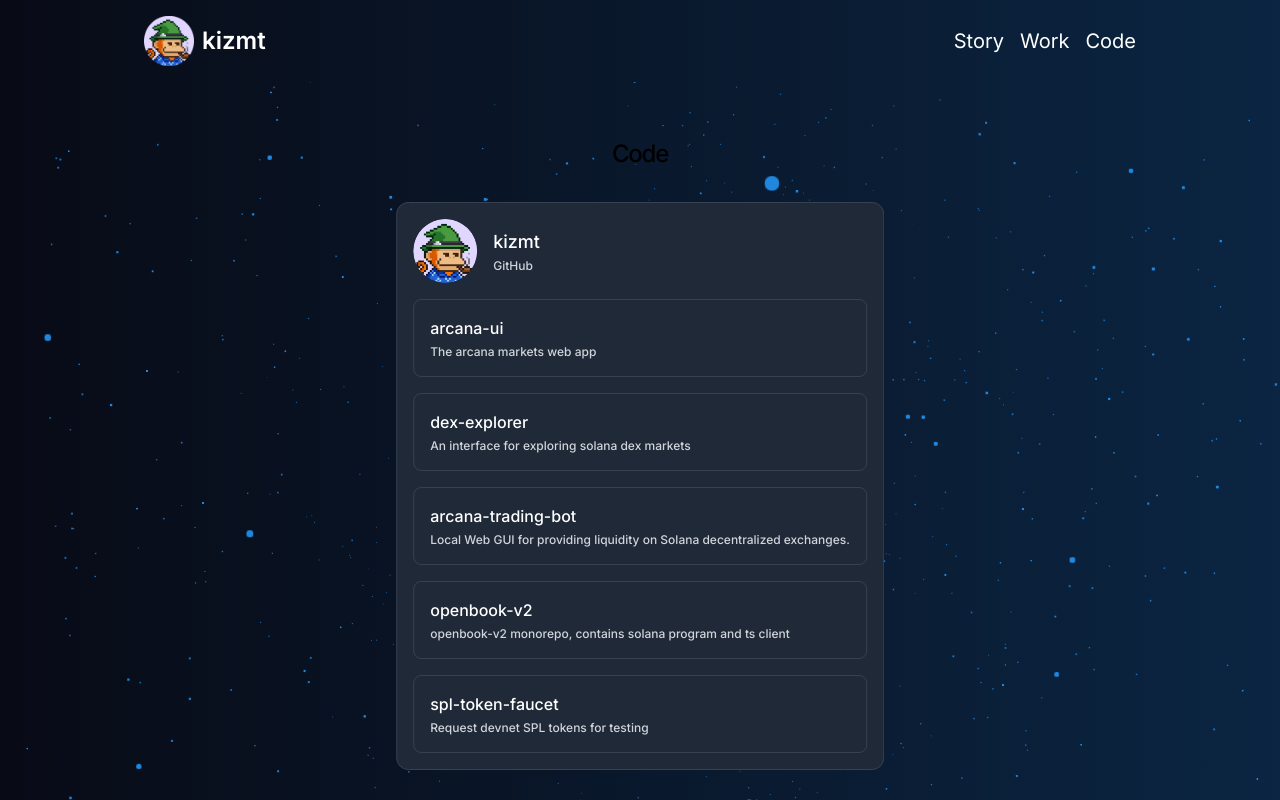
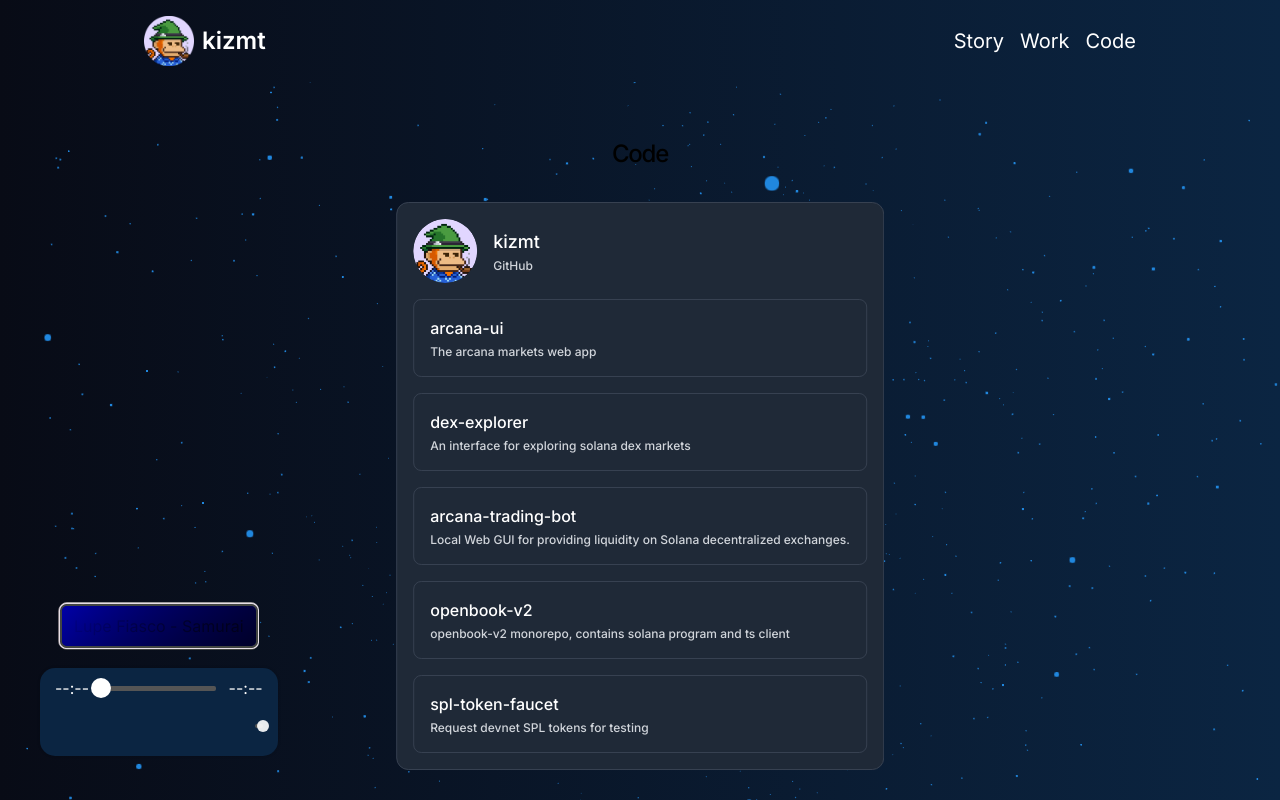
Before and after one commit to kizmt/k1zmt, a Next.js app: page /code in a window 1280 px wide. Built offline with nearby package versions, Linux system fonts and the light colour scheme; no server answers.

Commit message:
react-h5-global

```diff
--- a/public/styles/ff7-ui.css
+++ b/public/styles/ff7-ui.css
@@ -2,7 +2,7 @@
     border: solid 2px #424542;
     border-radius: 7px;
     box-shadow: 1px 1px #e7dfe7, -1px -1px #e7dfe7, 1px -1px #e7dfe7, -1px 1px #e7dfe7, 0 -2px #9c9a9c, -2px 0 #7b757b, 0 2px #424542;
-    padding: 5px 10px 0 10px;
+    padding: 8px 12px 8px 12px;
     background: linear-gradient(45deg, /* BL */
     rgb(0, 0, 80), /* TR */
     rgb(0, 0, 128));
@@ -12,7 +12,7 @@
     outline: none;
     overflow: hidden;
     text-align: center; /* Center the text inside the <p> tag */
-    margin: 10px;     /* Center the <p> tag as a block element */
+    margin: 20px;     /* Center the <p> tag as a block element */
   }
 
   .ff7-window:before, .ff7-window:after {
--- a/src/app/globals.css
+++ b/src/app/globals.css
@@ -87,18 +87,6 @@ nav {
   font-family: "Inter", sans-serif;
 }
 
-/* Custom CSS for the audio player */
-.custom-audio-player {
-  border-radius: 15px; /* Adjust the radius as needed */
-  overflow: hidden;    /* Ensure that child elements do not overflow the rounded corners */
-}
-
-/* Targeting the audio player wrapper */
-.rhap_container {
-  border-radius: 15px; /* Adjust the radius as needed */
-  overflow: hidden;    /* Ensure that child elements do not overflow the rounded corners */
-}
-
 .fade-in-text {
   opacity: 0;
   animation: fadeIn 3s forwards;
@@ -151,3 +139,286 @@ nav {
   scrollbar-width: thin;
   scrollbar-color: #0b2542 #080b16;
 }
+
+/* Custom CSS for the audio player */
+.custom-audio-player {
+  border-radius: 15px; /* Adjust the radius as needed */
+  overflow: hidden;    /* Ensure that child elements do not overflow the rounded corners */
+  box-shadow: 0 4px 8px rgba(0, 0, 0, 0.2); /* Add a subtle shadow for depth */
+  background-color: #0b2542; /* Light background color for better contrast */
+  padding: 10px; /* Add some padding for better spacing */
+  width: 600px; /* Set the fixed width */
+  margin: 0 auto; /* Center the player horizontally */
+}
+
+/* Audio player container */
+.rhap_container {
+  box-sizing: border-box;
+  display: flex;
+  flex-direction: column;
+  line-height: 1;
+  font-family: 'Inter', sans-serif;
+  width: 100%;
+  padding: 10px 15px;
+  background-color: #0b2542;
+  box-shadow: 0 0 3px 0 rgba(0, 0, 0, 0.2);
+  border-radius: 15px;
+}
+
+.rhap_container:focus:not(:focus-visible) {
+  outline: 0;
+}
+
+.rhap_container svg {
+  vertical-align: initial; /* overwrite Bootstrap default */
+}
+
+.rhap_header {
+  margin-bottom: 10px;
+}
+
+.rhap_footer {
+  margin-top: 5px;
+}
+
+.rhap_main {
+  display: flex;
+  flex-direction: column;
+  flex: 1 1 auto;
+}
+
+.rhap_stacked .rhap_controls-section {
+  margin-top: 8px;
+}
+
+.rhap_horizontal {
+  flex-direction: row;
+}
+
+.rhap_horizontal .rhap_controls-section {
+  margin-left: 8px;
+}
+
+.rhap_horizontal-reverse {
+  flex-direction: row-reverse;
+}
+
+.rhap_horizontal-reverse .rhap_controls-section {
+  margin-right: 8px;
+}
+
+.rhap_stacked-reverse {
+  flex-direction: column-reverse;
+}
+
+.rhap_stacked-reverse .rhap_controls-section {
+  margin-bottom: 8px;
+}
+
+.rhap_progress-section {
+  display: flex;
+  flex: 3 1 auto;
+  align-items: center;
+}
+
+.rhap_progress-container {
+  display: flex;
+  align-items: center;
+  height: 20px;
+  flex: 1 0 auto;
+  align-self: center;
+  margin: 0 calc(10px + 1%);
+  cursor: pointer;
+  user-select: none;
+  -webkit-user-select: none;
+}
+
+.rhap_progress-container:focus:not(:focus-visible) {
+  outline: 0;
+}
+
+.rhap_time {
+  color: #ffffff;
+  font-size: 16px;
+  user-select: none;
+  -webkit-user-select: none;
+}
+
+.rhap_progress-bar {
+  box-sizing: border-box;
+  position: relative;
+  z-index: 0;
+  width: 100%;
+  height: 5px;
+  background-color: #555;
+  border-radius: 2px;
+}
+
+.rhap_progress-filled {
+  height: 100%;
+  position: absolute;
+  z-index: 2;
+  background-color: #ffffff;
+  border-radius: 2px;
+}
+
+.rhap_progress-bar-show-download {
+  background-color: rgba(#555, 0.5);
+}
+
+.rhap_download-progress {
+  height: 100%;
+  position: absolute;
+  z-index: 1;
+  background-color: #555;
+  border-radius: 2px;
+}
+
+.rhap_progress-indicator {
+  box-sizing: border-box;
+  position: absolute;
+  z-index: 3;
+  width: 20px;
+  height: 20px;
+  margin-left: -10px;
+  top: -8px;
+  background: #ffffff;
+  border-radius: 50px;
+  box-shadow: rgba(#ffffff, 0.5) 0 0 5px;
+}
+
+.rhap_controls-section {
+  display: flex;
+  flex: 1 1 auto;
+  justify-content: space-between;
+  align-items: center;
+}
+
+.rhap_additional-controls {
+  display: flex;
+  flex: 1 0 auto;
+  align-items: center;
+}
+
+.rhap_repeat-button {
+  font-size: 26px;
+  width: 26px;
+  height: 26px;
+  color: #ffffff;
+  margin-right: 6px;
+}
+
+.rhap_main-controls {
+  flex: 0 1 auto;
+  display: flex;
+  justify-content: center;
+  align-items: center;
+}
+
+.rhap_main-controls-button {
+  margin: 0 3px;
+  color: #ffffff;
+  font-size: 35px;
+  width: 35px;
+  height: 35px;
+}
+
+.rhap_play-pause-button {
+  font-size: 40px;
+  width: 40px;
+  height: 40px;
+}
+
+.rhap_volume-controls {
+  display: flex;
+  flex: 1 0 auto;
+  justify-content: flex-end;
+  align-items: center;
+}
+
+.rhap_volume-button {
+  flex: 0 0 26px;
+  font-size: 26px;
+  width: 26px;
+  height: 26px;
+  color: #ffffff;
+  margin-right: 6px;
+}
+
+.rhap_volume-container {
+  display: flex;
+  align-items: center;
+  flex: 0 1 100px;
+  user-select: none;
+  -webkit-user-select: none;
+}
+
+.rhap_volume-bar-area {
+  display: flex;
+  align-items: center;
+  width: 100%;
+  height: 14px;
+  cursor: pointer;
+}
+
+.rhap_volume-bar-area:focus:not(:focus-visible) {
+  outline: 0;
+}
+
+.rhap_volume-bar {
+  box-sizing: border-box;
+  position: relative;
+  width: 100%;
+  height: 4px;
+  background: #555;
+  border-radius: 2px;
+}
+
+.rhap_volume-indicator {
+  box-sizing: border-box;
+  position: absolute;
+  width: 12px;
+  height: 12px;
+  margin-left: -6px;
+  left: 0;
+  top: -4px;
+  background: #ffffff;
+  opacity: 0.9;
+  border-radius: 50px;
+  box-shadow: rgba(#ffffff, 0.5) 0 0 3px;
+  cursor: pointer;
+}
+
+.rhap_volume-indicator:hover {
+  opacity: 0.9;
+}
+
+.rhap_volume-filled {
+  height: 100%;
+  position: absolute;
+  z-index: 2;
+  background-color: #ffffff;
+  border-radius: 2px;
+}
+
+/* Utils */
+.rhap_button-clear {
+  background-color: transparent;
+  border: none;
+  padding: 0;
+  overflow: hidden;
+  cursor: pointer;
+}
+
+.rhap_button-clear:hover {
+  opacity: 0.9;
+  transition-duration: 0.2s;
+}
+
+.rhap_button-clear:active {
+  opacity: 0.95;
+}
+
+.rhap_button-clear:focus:not(:focus-visible) {
+  outline: 0;
+}
--- a/src/app/layout.tsx
+++ b/src/app/layout.tsx
@@ -2,6 +2,7 @@ import "./globals.css";
 import type { Metadata } from "next";
 import { Inter } from "next/font/google";
 import { Analytics } from '@vercel/analytics/react';
+import MusicPlayer from "../components/Audio/AudioPlayer"; // Correct path
 
 const inter = Inter({ subsets: ["latin"] });
 
@@ -18,9 +19,14 @@ export default function RootLayout({
   return (
     <html lang="en">
       <body className={inter.className}>
-        {children}
-        <Analytics />
-        </body>
+        <div style={{ minHeight: "100vh", display: "flex", flexDirection: "column" }}>
+          <main style={{ flex: "1" }}>
+            {children}
+          </main>
+          <Analytics />
+          <MusicPlayer />
+        </div>
+      </body>
     </html>
   );
 }
--- a/src/components/2D/Footer/Footer.tsx
+++ b/src/components/2D/Footer/Footer.tsx
@@ -2,12 +2,10 @@ import Link from "next/link";
 import { FaGithub } from "react-icons/fa";
 import { FaTelegram, FaX } from "react-icons/fa6";
 import { GrMail } from "react-icons/gr";
-import MusicPlayer from "@/components/Audio/AudioPlayer";
 
 export default function Footer() {
     return (
-        <footer className="min-w-full px-4 py-1 top-0 z-10 text-white bg_primary">
-            <MusicPlayer />
+        <footer className="min-w-full px-4 py-8 top-0 z-10 text-white bg_primary">
             <div className="flex items-center justify-center mx-auto p-4 text-2xl">
             <Link href="/" className="flex items-center sm:text-2xl text-lg font-semibold text-white hover:text-orange no-underline">
                         <span>contact</span>
--- a/src/components/2D/Overlay/Overlay2.tsx
+++ b/src/components/2D/Overlay/Overlay2.tsx
@@ -10,7 +10,7 @@ import trunks from '../../../../public/images/gifs/trunks.gif';
 
 function Overlay2() {
   return (
-    <div className="antialiased absolute max-w-2xl flex flex-col md:flex-row mx-4 mt-8 lg:mx-auto centered-text">
+    <div className="antialiased absolute max-w-2xl flex flex-col md:flex-row mx-4 mt-8 lg:mx-auto centered-text z-50">
       <div className="flex-auto min-w-0 mt-6 flex flex-col px-2 md:px-0">
         <h1 className="fade-in-text mb-4 text-2xl font-medium tracking-tighter">
           about me ⚡️
@@ -84,7 +84,7 @@ function Overlay2() {
         </div>
         <div className="my-4 flex w-full flex-col space-x-0 space-y-4 sm:flex-row sm:space-x-4 sm:space-y-0"></div>
         <div className="font-medium fade-in-text">
-        Outside of work, I enjoy retro cartoons and anime, a range of sports, and am a music
+        Outside of work, I enjoy retro cartoons, video games, a range of sports, and am a music
         enthusiast trained in audio engineering. This diverse range of interests keeps me
         inspired and balanced, fueling my passion for technology and creativity.
         </div>
@@ -95,6 +95,13 @@ function Overlay2() {
         My journey within the industry has been dynamic and fulfilling, allowing me to grow as a developer,
         project manager, and all-round team player.
         </div>
+        <br></br>
+        <div className="font-medium fade-in-text">
+        Check out my latest work over @
+        <a href="https://arcana.markets" target="_blank" rel="noopener noreferrer" className="text-blue-500 hover:underline">
+              Arcana Markets
+            </a>
+        </div>
       </div>
     </div>
   );
--- a/src/components/Audio/AudioPlayer.tsx
+++ b/src/components/Audio/AudioPlayer.tsx
@@ -1,7 +1,6 @@
 "use client";
 
 import AudioPlayer from "react-h5-audio-player";
-import 'react-h5-audio-player/lib/styles.css';
 import "../../../public/styles/ff7-ui.css";
 import useAudioPlayerStore from "@/stores/useAudioPlayerStore";
 import { useEffect, useRef } from "react";
@@ -50,13 +49,13 @@ export default function MusicPlayer() {
     }, [isPlaying, isStopped]);
 
     return (
-        <div className="max-w-2xl mx-auto p-10">
+        <div className="max-w-2xl mx-auto p-10 z-10 fixed bottom-1">
             <p className="ff7-window">
                 {playlist[currentMusicIndex].name}
             </p>
             <AudioPlayer
                 ref={audioRef}
-                className="custom-audio-player" // Apply the custom CSS class here
+                className="custom-audio-player"
                 onEnded={handleClickNext}
                 autoPlayAfterSrcChange={isPlaying}
                 showSkipControls={true}
```
